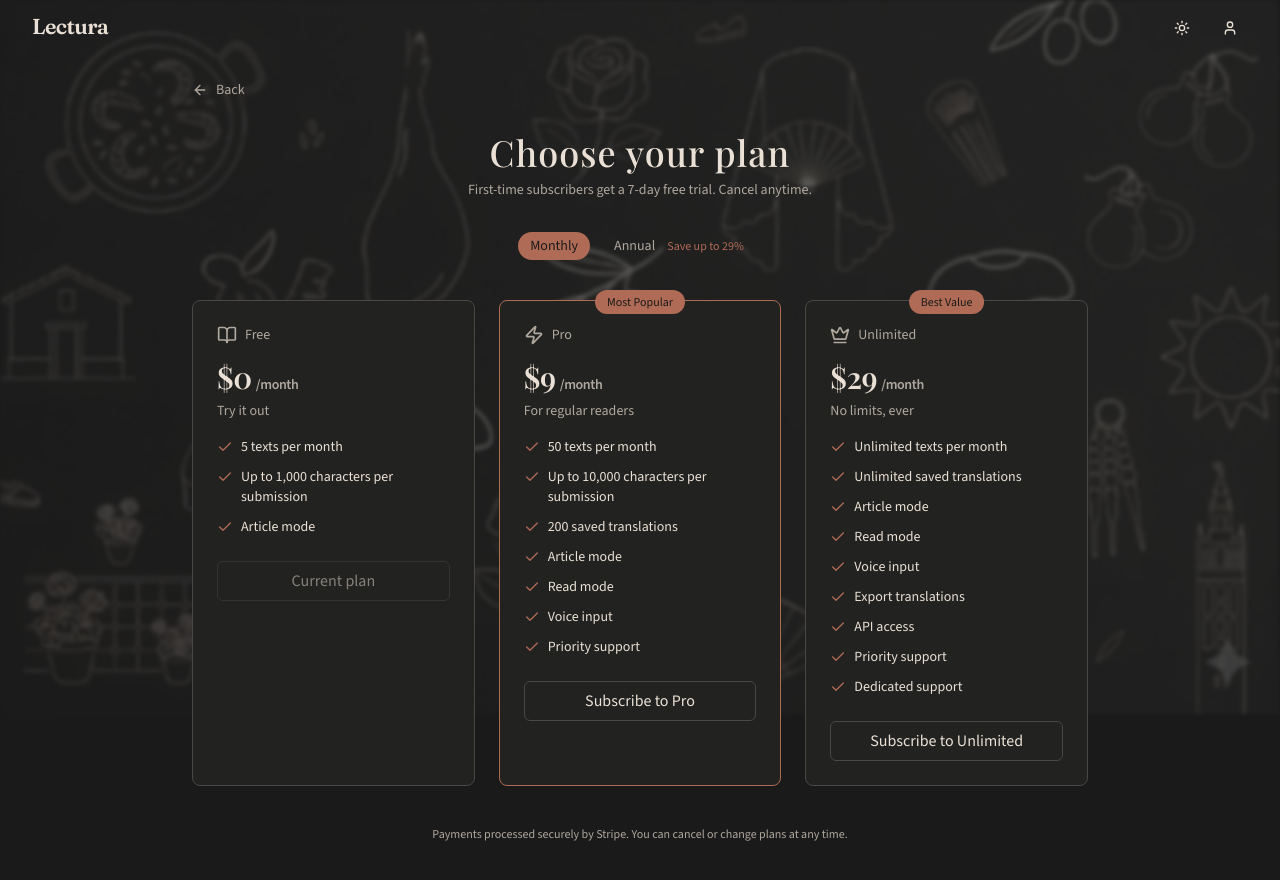
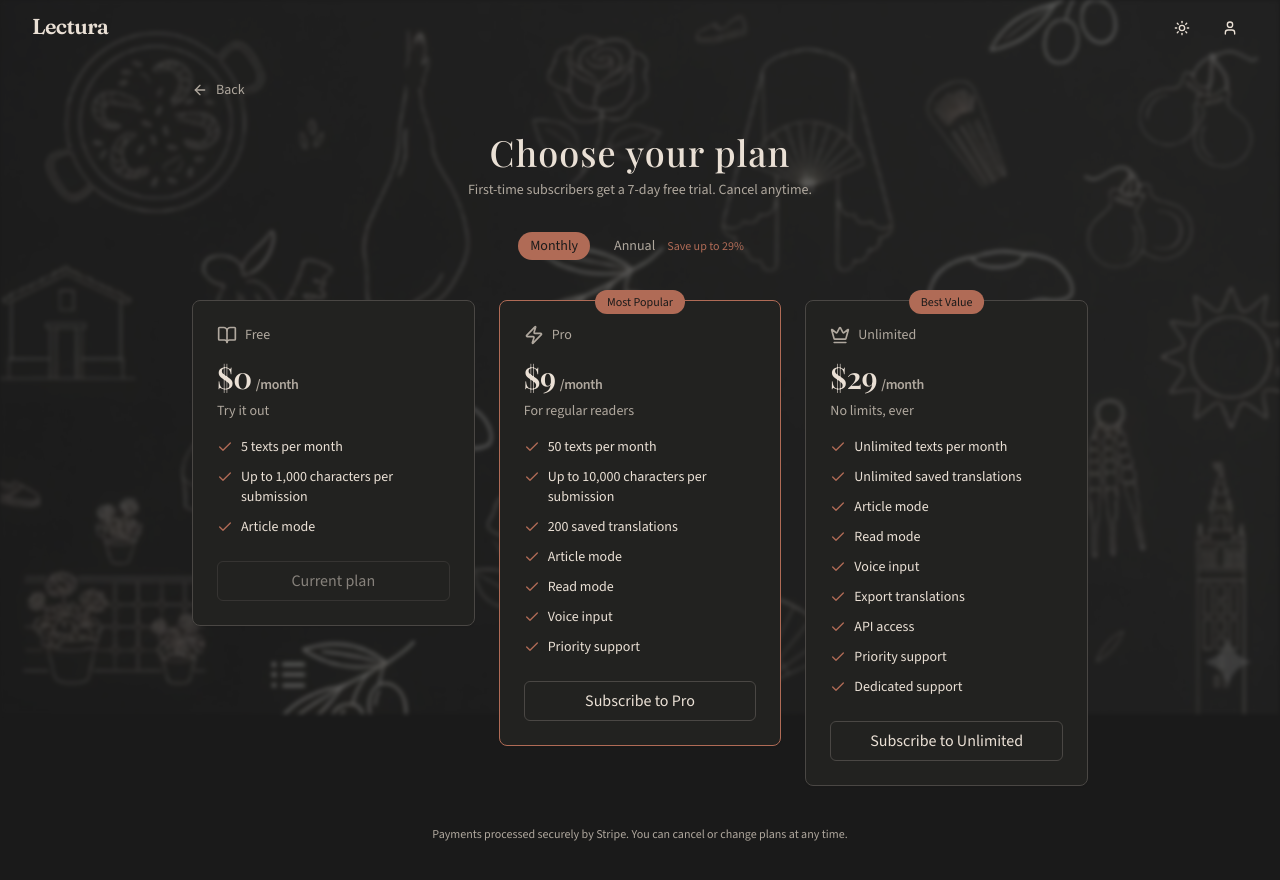
Before and after one commit to johnlaidler267/spanish-context-translator, a React (Vite) app: page /upgrade in a window 1280 px wide. Both pictures are taken after a click on the button "Toggle theme". Shown: the top 880 px of the page. Built offline with nearby package versions, Linux system fonts and the light colour scheme; no server answers; a web font is replaced by a local one.

Commit message:
Removed weird scrollbars on /upgrades page on desktop

```diff
--- a/src/pages/upgrade.tsx
+++ b/src/pages/upgrade.tsx
@@ -573,8 +573,8 @@ export default function UpgradePage() {
         <MainHeader theme={theme} onThemeChange={setTheme} variant="stacked" />
       </div>
 
-      <main className="relative z-[1] overflow-x-hidden pb-16 px-4 md:px-6">
-        <div className="max-w-4xl mx-auto overflow-x-hidden">
+      <main className="relative z-[1] pb-16 px-4 md:px-6 [overflow-x:clip]">
+        <div className="max-w-4xl mx-auto [overflow-x:clip]">
 
           <BackToHomeLink className="inline-flex items-center text-sm text-muted-foreground hover:text-foreground transition-colors duration-200 ease-in-out mb-8">
             <ArrowLeft className="h-4 w-4 mr-2" />
@@ -626,7 +626,7 @@ export default function UpgradePage() {
               <Loader2 className="h-7 w-7 animate-spin text-muted-foreground" />
             </div>
           ) : (
-            <div className="grid gap-6 md:grid-cols-3">
+            <div className="grid gap-6 md:grid-cols-3 md:items-start">
               {TIER_IDS.map((id) => {
                 const tier        = getTier(id)
                 const isCurrent   = sub?.planId === id
```
